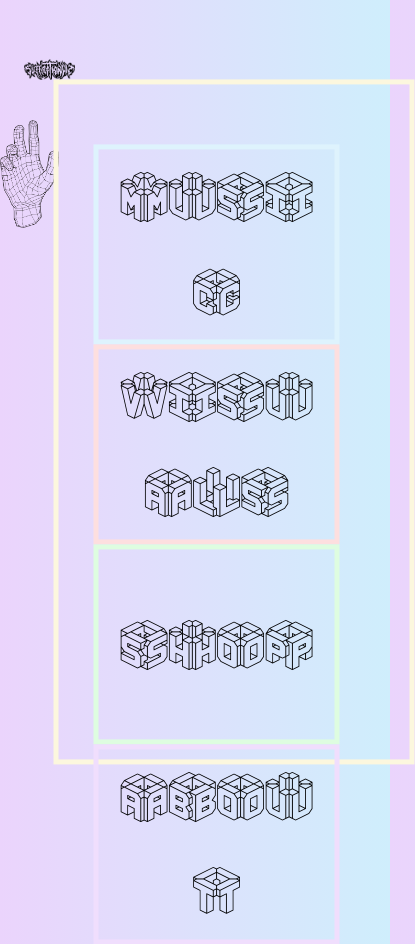
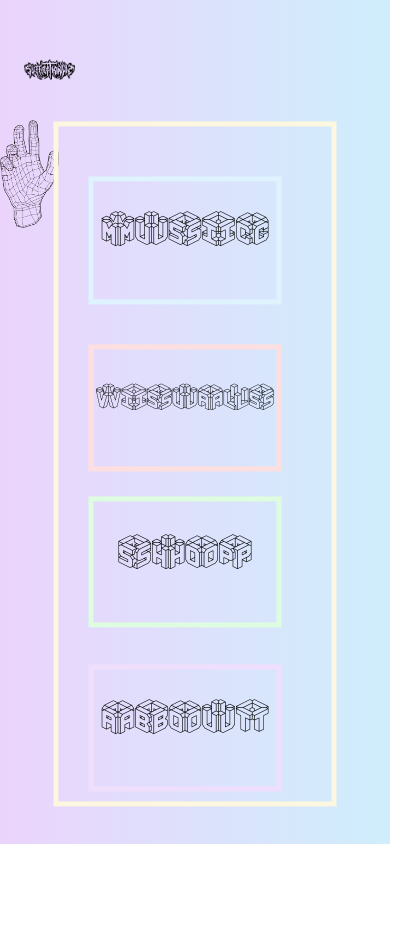
Before and after one commit to ColemanSWE/Experiment, a React (Create React App) app: page / in a window 390 px wide. Shown: the whole page, 415 px wide, since content can reach past the window. After the commit the page ends 844 px from the top, so only its background shows below. Built offline with nearby package versions, Linux system fonts and the light colour scheme.

Commit message:
Updated mobile responsiveness, changed title and icon. Also added a todo.

```diff
--- a/public/index.html
+++ b/public/index.html
@@ -2,7 +2,7 @@
 <html lang="en">
   <head>
     <meta charset="utf-8" />
-    <link rel="icon" href="%PUBLIC_URL%/favicon.ico" />
+    <link rel="icon" href="%PUBLIC_URL%/Wireframe Hand.png" />
     <meta name="viewport" content="width=device-width, initial-scale=1" />
     <meta name="theme-color" content="#000000" />
     <meta
@@ -24,7 +24,7 @@
       work correctly both with client-side routing and a non-root public URL.
       Learn how to configure a non-root public URL by running `npm run build`.
     -->
-    <title>React App</title>
+    <title>Suffocation Pit</title>
   </head>
   <body>
     <noscript>You need to enable JavaScript to run this app.</noscript>
--- a/src/styles.module.scss
+++ b/src/styles.module.scss
@@ -2,6 +2,10 @@
   font-family: '3dlet';
   src:  url('./Fonts/3dlet-webfont.woff2') format('woff2'),
         url('./Fonts/3dlet-webfont.woff') format('woff');
+}
+
+@-ms-viewport{
+  width: device-width;
 }
 
 body {
@@ -16,8 +20,8 @@ body {
   font-size: 72px;
   text-align: center;
   border: 5px solid #DEF3FD;
-  width: 236px;
-  height: 190px;
+  width: 70%;
+  height: 40%;
   vertical-align: middle;
   line-height: 95px;
   word-wrap: break-word;
@@ -31,8 +35,8 @@ body {
   font-size: 72px;
   text-align: center;
   border: 5px solid #FDDFDF;
-  width: 236px;
-  height: 190px;
+  width: 70%;
+  height: 40%;
   vertical-align: middle;
   line-height: 95px;
   word-wrap: break-word;
@@ -46,8 +50,8 @@ body {
   font-size: 72px;
   text-align: center;
   border: 5px solid #DEFDE0;
-  width: 236px;
-  height: 190px;
+  width: 70%;
+  height: 40%;
   vertical-align: middle;
   line-height: 190px;
   word-wrap: break-word;
@@ -61,8 +65,8 @@ body {
   font-size: 72px;
   text-align: center;
   border: 5px solid #F0DEFD;
-  width: 236px;
-  height: 190px;
+  width: 70%;
+  height: 40%;
   vertical-align: middle;
   line-height: 95px;
   word-wrap: break-word;
@@ -87,7 +91,50 @@ a {
 
 @media screen and (max-width: 500px) {
   .centered {
-    width: 90%;
     height: 80%;
+    width: 70%;
+    position: absolute;
+    top: 55%;
+    left: 50%;
+    transform: translate(-50%, -50%);
+    border: 5px solid #FCF7DE;
+  }
+
+  .blueBox {
+    width: 60%;
+    height: 70%;
+    font-size: 50px;
+    position: relative;
+    top: 30%;
+    left: 10%;
+    text-align: center;
+    vertical-align: middle;
+  }
+
+  .redBox {
+    width: 60%;
+    height: 70%;
+    font-size: 38px;
+    top: 30%;
+    left: 10%;
+  }
+
+  .greenBox {
+    width: 60%;
+    height: 70%;
+    font-size: 50px;
+    top: 20%;
+    left: 10%;
+    vertical-align: middle;
+    line-height: 100px;
+    word-wrap: break-word;
+  }
+
+  .purpleBox {
+    width: 60%;
+    height: 70%;
+    font-size: 50px;
+    top: 18%;
+    left: 10%;
   }
 }
```
Also changed, not shown: 1 other file (tests, documents, lock files or other folders).
